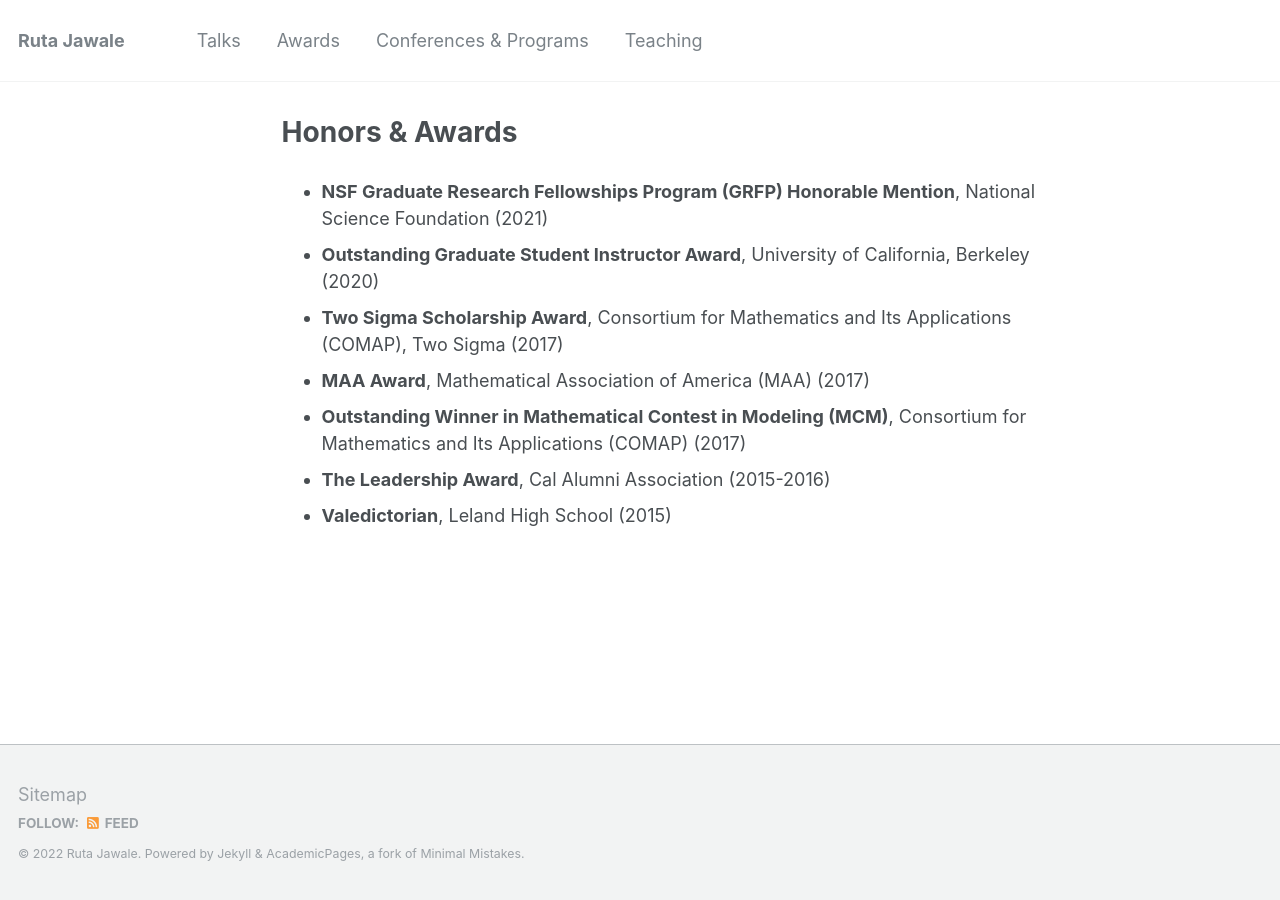
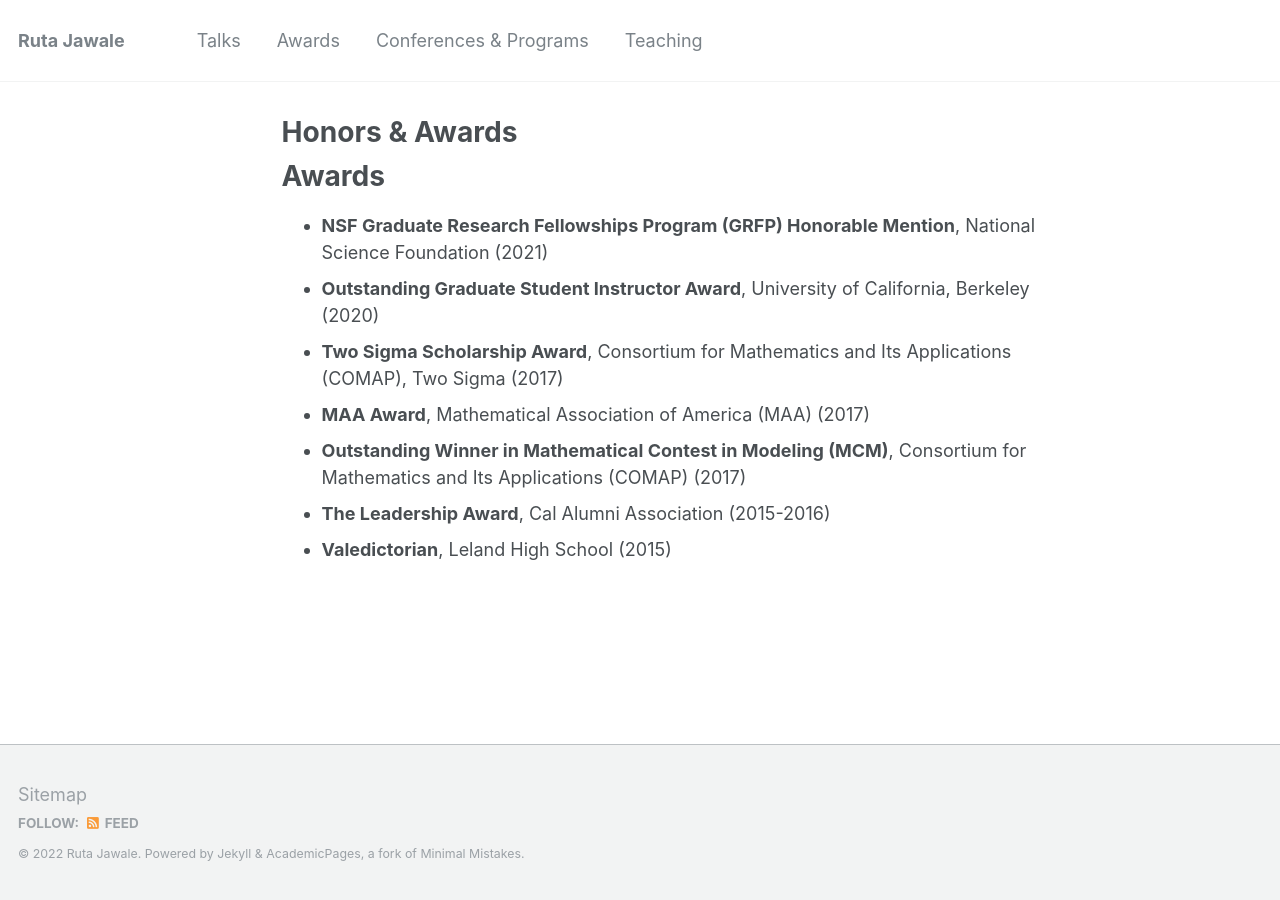
Before and after one commit to RutaJawale/RutaJawale.github.io, a Jekyll site: the page built from _pages/awards.md, in a window 1280 px wide. Built offline with Jekyll 4.4.1, drawn with Linux system fonts in a browser that asks for light colours.

Commit message:
Edit bold

```diff
--- a/_config.yml
+++ b/_config.yml
@@ -82,7 +82,7 @@ analytics:
 author:
   name             : "Ruta Jawale"
   avatar           : "ruta2.jpg"
-  bio              : "Pronunciation: Ru-tha Ja(r)-wo(nder)-le(t) \n Pronouns: she/her/they/them"
+  bio              : "Pronunciation: Ru-tha Ja(r)-wo(nder)-le(t) \r\n Pronouns: she/her/they/them"
   location         : "UIUC"
   employer         :
   pubmed           : # "https://www.ncbi.nlm.nih.gov/pubmed/?term=john+snow"
--- a/_pages/awards.md
+++ b/_pages/awards.md
@@ -8,10 +8,12 @@ redirect_from:
   - /awards.html
 ---
 
-- <b>NSF Graduate Research Fellowships Program (GRFP) Honorable Mention</b>, National Science Foundation (2021)
-- <b>Outstanding Graduate Student Instructor Award</b>, University of California, Berkeley (2020)
-- <b>Two Sigma Scholarship Award</b>, Consortium for Mathematics and Its Applications (COMAP), Two Sigma (2017)
-- <b>MAA Award</b>, Mathematical Association of America (MAA) (2017)
-- <b>Outstanding Winner in Mathematical Contest in Modeling (MCM)</b>, Consortium for Mathematics and Its Applications (COMAP) (2017)
-- <b>The Leadership Award</b>, Cal Alumni Association (2015-2016)
-- <b>Valedictorian</b>, Leland High School (2015)
+# Awards
+
+- **NSF Graduate Research Fellowships Program (GRFP) Honorable Mention**, National Science Foundation (2021)
+- **Outstanding Graduate Student Instructor Award**, University of California, Berkeley (2020)
+- **Two Sigma Scholarship Award**, Consortium for Mathematics and Its Applications (COMAP), Two Sigma (2017)
+- **MAA Award**, Mathematical Association of America (MAA) (2017)
+- **Outstanding Winner in Mathematical Contest in Modeling (MCM)**, Consortium for Mathematics and Its Applications (COMAP) (2017)
+- **The Leadership Award**, Cal Alumni Association (2015-2016)
+- **Valedictorian**, Leland High School (2015)
```
Also changed, not shown: _pages/about.md (+6 -5 lines).
